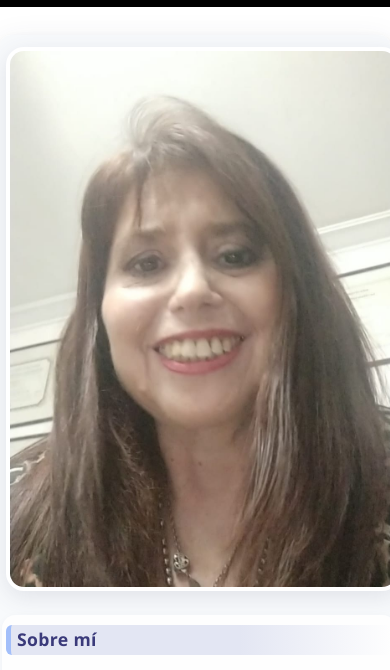
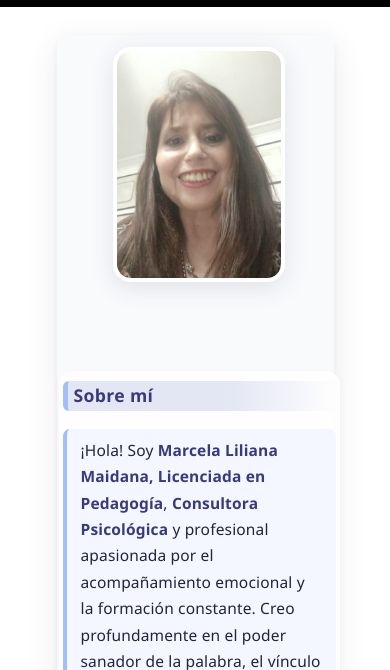
Before and after one commit to Marcela-create/TerapiasMarce, a plain HTML site: page sobre_mi.html in a window 390 px wide. Shown: the part 73-743 px from the top of the page. Drawn offline with Linux system fonts and the light colour scheme.

Commit message:
Add files via upload

```diff
--- a/estilos/sobre_mi.css
+++ b/estilos/sobre_mi.css
@@ -117,6 +117,7 @@ footer p {
         flex-direction: column;
         align-items: center;
         gap: 24px;
+        max-width: 70%;
     }
     .sobre-mi-img, .sobre-mi-texto {
         min-width: 0;
@@ -129,10 +130,11 @@ footer p {
 
 @media (max-width: 600px) {
     .sobre-mi-section {
+        max-width: 70%;
         padding: 0 8px;
     }
     .sobre-mi-img img {
-        max-width: 100%;
+        max-width: 60%;
         border-radius: 10px;
     }
     .sobre-mi-texto ul {
@@ -202,6 +204,7 @@ footer p {
     border: 4px solid #fff;
     background: #fff;
     transition: transform 0.2s;
+    width: 90%;
 }
 .sobre-mi-img img:hover {
     transform: scale(1.03) rotate(-1deg);
```
